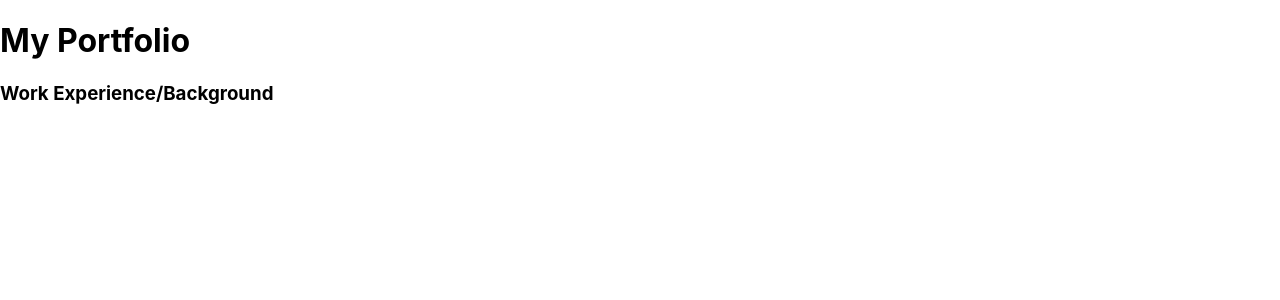
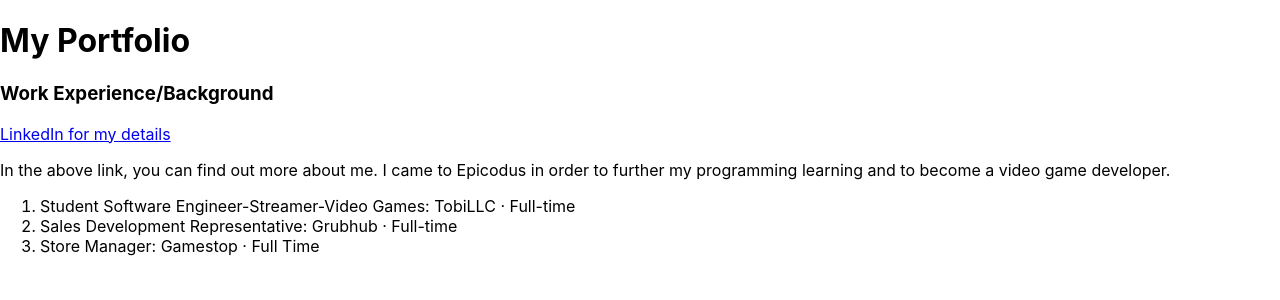
Before and after one commit to simioyin222/React-Js-Portfolio, a React (Create React App) app: page /work in a window 1280 px wide. Shown: the top 300 px of the page. Built offline with nearby package versions, Linux system fonts and the light colour scheme.

Commit message:
add work experience

```diff
--- a/src/components/Work.js
+++ b/src/components/Work.js
@@ -4,7 +4,21 @@ function Work() {
   return (
     <div>
       <h3>Work Experience/Background</h3>
-      {/* work experience */}
+      <p>
+        <a href="https://www.linkedin.com/in/simioyin/">LinkedIn for my details</a>
+      </p>
+      <p>
+        In the above link, you can find out more about me. I came to Epicodus in
+        order to further my programming learning and to become a video game
+        developer.
+      </p>
+      <ol>
+        <li>
+          Student Software Engineer-Streamer-Video Games: TobiLLC · Full-time
+        </li>
+        <li>Sales Development Representative: Grubhub · Full-time</li>
+        <li>Store Manager: Gamestop · Full Time</li>
+      </ol>
     </div>
   );
 }
```
